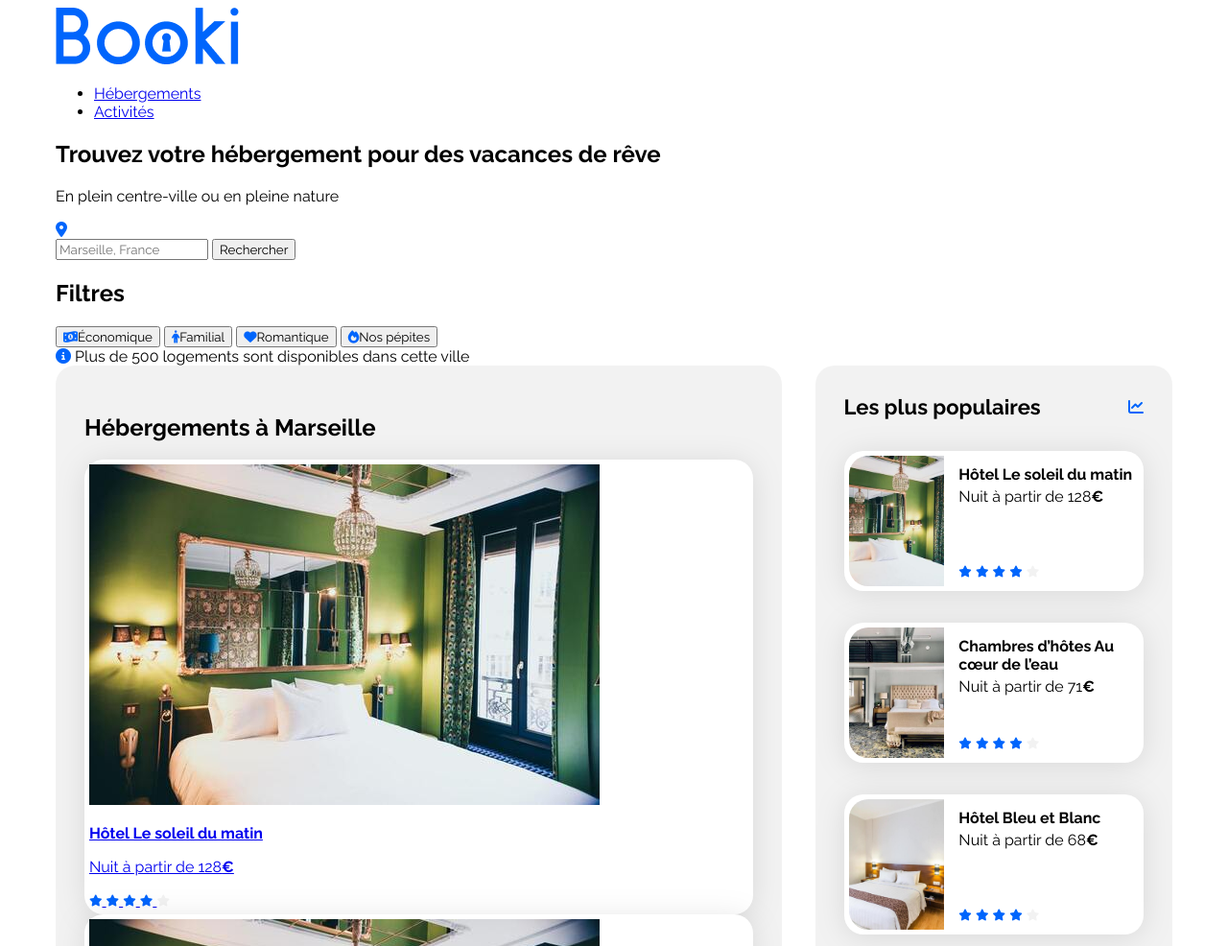
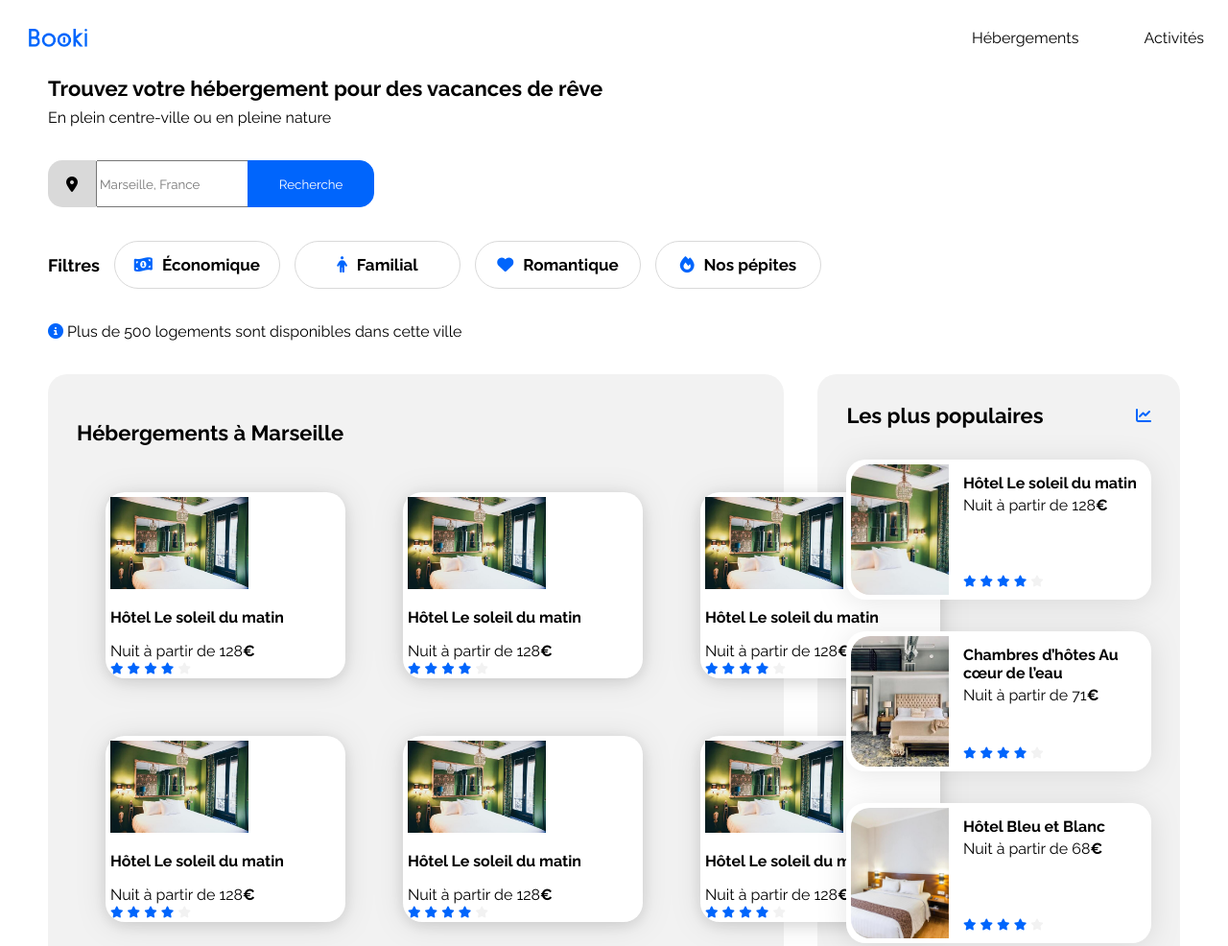
Before and after one commit to beseb/Booki_Project, a plain HTML site: page index.html in a window 1280 px wide. Shown: the top 986 px of the page at 96% size. Drawn offline with Linux system fonts and the light colour scheme.

Commit message:
add some more css on cards, just 'hebergements sections' is missing yet

```diff
--- a/css/style.css
+++ b/css/style.css
@@ -1,12 +1,27 @@
 /****** General ***********/
 * {
-    font-family: 'Raleway', sans-serif;
+  font-family: "Raleway", sans-serif;
 }
-
+h1 {
+  font-size: 22px;
+  font-weight: 700;
+}
+h2 {
+  font-size: 18px;
+  font-weight: 700;
+}
+h3 {
+  font-size: 17px;
+  font-weight: 700;
+}
+p {
+  font-size: 16px;
+  font-size: 400;
+}
 :root {
-    --main-color: #0065FC;
-    --main-bg-color: #F2F2F2;
-    --filter-bg-color: #DEEBFF;
+  --main-color: #0065fc;
+  --main-bg-color: #f2f2f2;
+  --filter-bg-color: #deebff;
 }
 
 .fa-solid {
@@ -15,14 +30,49 @@
 
 body {
   display: flex;
+  flex-direction: column;
   justify-content: center;
+  margin: 0;
 }
-
+header {
+  height: 79px;
+  width: 100%;
+  display: flex;
+  flex-direction: row;
+  justify-content: space-between;
+}
+.logo-booki {
+  width: 61px;
+  height: fit-content;
+  padding: 30px;
+}
+.menu {
+  display: flex;
+  flex-direction: row;
+  justify-content: center;
+  align-items: center;
+  padding: 0px 25px;
+}
+.menu ul {
+  list-style: none;
+  display: flex;
+  flex-direction: row;
+  align-items: center;
+  justify-content: space-around;
+  gap: 68px;
+}
 .main-container {
   width: 100%;
   max-width: 1440px;
-    padding: 0 50px;
+  padding: 0px 50px;
+  gap: 35px;
+
   box-sizing: border-box;
+}
+main {
+  gap: 35px;
+  display: flex;
+  flex-direction: column;
 }
 
 .section-title {
@@ -50,9 +100,92 @@ body {
 }
 
 .neutral-star {
-    color: var(--main-bg-color)
+  color: var(--main-bg-color);
 }
+a {
+  text-decoration: none;
+  color: black;
+}
+a:hover {
+  color: #0065fc;
+}
+/**** Info-group ****/
+.info-group {
+  display: flex;
+  flex-direction: column;
+  gap: 35px;
+}
+.headline {
+  display: flex;
+  height: 53px;
+  flex-direction: column;
+  align-items: flex-start;
+  gap: 8px;
+  align-self: stretch;
+}
+.headline h1,
+p {
+  margin: 0%;
+  gap: 8px;
+}
+.search-bar {
+  display: flex;
+  flex-direction: row;
+  justify-content: flex-start;
+  align-items: center;
+  width: 377px;
+  height: 49px;
+}
+.search-bar i {
+  width: 50px;
+  height: inherit;
+  border-radius: 15px 0px 0px 15px;
+  background-color: #d9d9d9;
+  color: black;
 
+  display: flex;
+  flex-direction: column;
+  justify-content: center;
+  align-items: center;
+}
+.txt-search-bar {
+  width: 160px;
+  height: 49px;
+}
+.search-bar button {
+  width: 132px;
+  height: 49px;
+  border: 1px solid #0065fc;
+  border-radius: 0px 15px 15px 0px;
+  background-color: #0065fc;
+  color: white;
+  margin-left: -6px;
+}
+.filter-bar {
+  width: auto;
+  height: 50px;
+  display: flex;
+  flex-direction: row;
+  gap: 15px;
+  justify-content: flex-start;
+  align-items: center;
+}
+.btn-filter {
+  height: inherit;
+  width: 173px;
+  background-color: white;
+  border: 1px solid #d9d9d9;
+  border-radius: 25px;
+  padding: 4px 19px;
+  font-size: 17px;
+  font-weight: 700;
+}
+.btn-filter:hover {
+  background-color:#deebff;
+}
+.btn-filter i {
+  padding-right: 10px;
+}
 /****** Hebergements And Populaires ***********/
 .hebergements-and-populaires {
   display: flex;
@@ -69,6 +202,36 @@ body {
 /****** Hebergements ***********/
 .hebergements {
   width: 65%;
+}
+.hebergements-cards{
+    box-sizing: border-box;
+    display: grid;
+    grid-template-columns: 1fr 1fr 1fr;
+}
+.hebergements-cards .card{
+    box-sizing: border-box;
+
+    width: 250px;
+    margin: 30px;
+    display: flex;
+padding-bottom: 0px;
+flex-direction: column;
+align-items: center;
+gap: 4px;
+border-radius: 20px;
+background: #FFF;
+/* Shadow/Card */
+box-shadow: 0px 3px 15px 0px rgba(0, 0, 0, 0.10);
+}
+.hebergements-cards img{
+    height: auto;
+    width: 60%;
+
+    /*box-sizing: border-box;*/
+}
+.hebergements-cards .card-content{
+    height: 50%;
+
 }
 
 /****** Populaires ***********/
@@ -115,9 +278,74 @@ body {
 .populaires-cards .card-rating {
   margin-bottom: 5px;
 }
+/****** Activites **********/
+.activites{
+    display: flex;
+    flex-direction: column;
+    justify-content: flex-start;
+    gap: 30px;
+    padding: 30px;
+}
+.activites-cards{
+    display: flex;
+    gap: 30px;
+    align-self: stretch;
+}
+.activites-cards .card{
+    display: flex;
+    height: 439px;
+    width: 300px;
+    flex-direction: column;
+    justify-content: flex-end;
+    align-items: center;
+    background-color: white;
+/* Shadow/Card */
+box-shadow: 0px 3px 15px 0px rgba(0, 0, 0, 0.10);
+}
+#activite-1 {
+    background-image: url(/images/activites/reno-laithienne.jpg);
+    background-size : 100% 85%;
+    background-repeat : no-repeat;
+}
 
+#activite-2{
+    background-image: url(/images/activites/paul-hermann.jpg);
+    background-size : 100% 85%;
+    background-repeat : no-repeat;
+}
+#activite-3{
+    background-image: url(/images/activites/kilyan-sockalingum.jpg);
+    background-size : 100% 85%;
+    background-repeat: no-repeat;
+}
+#activite-4{
+    background-image: url(/images/activites/florian-wehde.jpg);
+    background-size : 100% 85%;
+    background-repeat: no-repeat;
 
-
+}
+/********** Footer *********/
+footer{
+    height: 183px;
+    width: 100%;
+    display: flex;
+    flex-direction: row;
+    justify-content: space-around;
+    align-items: flex-start;
+    background-color: #d9d9d9;
+}
+.footer-section{
+    display: flex;
+    height: fit-content;
+    margin: 0%;
+    padding: 20px;
+    flex-direction: column;
+    align-items: flex-start;
+    justify-content: flex-start;
+    gap: 15px;
+    flex: 1 0 0;
+    align-self: stretch;
+}
 
 /* Le code ci-dessous correspond à la version responsive uniquement */
 
--- a/index.html
+++ b/index.html
@@ -21,16 +21,16 @@
   </head>
 
   <body>
+    <header>
+      <img class="logo-booki" src="images/logo/Booki.png" alt="logo Booki" />
+      <nav class="menu">
+        <ul>
+          <li><a href="#hebergements">Hébergements</a></li>
+          <li><a href="#activites">Activités</a></li>
+        </ul>
+      </nav>
+    </header>
     <div class="main-container">
-      <header>
-        <img src="images/logo/Booki.png" alt="logo Booki" />
-        <nav>
-          <ul class="menu">
-            <li><a href="#hebergements">Hébergements</a></li>
-            <li><a href="#activites">Activités</a></li>
-          </ul>
-        </nav>
-      </header>
       <main>
         <section class="info-group">
           <div class="headline">
@@ -46,21 +46,21 @@
                 name="rechercher"
                 placeholder="Marseille, France"
               />
-              <button type="submit">Rechercher</button>
+              <button type="submit">Recherche</button>
             </form>
           </div>
           <div class="filter-bar">
             <h2>Filtres</h2>
-            <button class="btn-filtres">
+            <button class="btn-filter">
               <i class="fa-solid fa-money-bill-1-wave"></i>Économique
             </button>
             <button class="btn-filter">
               <i class="fa-solid fa-person"></i>Familial
             </button>
-            <button class="btn-filtres">
+            <button class="btn-filter">
               <i class="fa-solid fa-heart"></i>Romantique
             </button>
-            <button class="btn-filtres">
+            <button class="btn-filter">
               <i class="fa-solid fa-fire"></i>Nos pépites
             </button>
           </div>
@@ -72,7 +72,7 @@
         <div class="hebergements-and-populaires" id="hebergements">
           <section class="hebergements">
             <h1>Hébergements à Marseille</h1>
-            <div class="card-container-hebergements">
+            <div class="hebergements-cards">
               <div class="card">
                 <a href="#">
                   <img
@@ -326,48 +326,32 @@
         </div>
         <section class="activites" id="activites">
           <h1>Activités à Marseille</h1>
-          <div class="activites-card-container">
-            <div class="card">
-              <img
-                src="./images/hebergements/emile-guillemot.jpg"
-                alt="Image de la chambre d'hôtel montrant un lit"
-              />
+          <div class="activites-cards">
+            <div class="card" id="activite-1" >
               <div class="card-content">
                 <div class="card-txt">
-                  <h3 class="card-title">Hôtel Le soleil du matin</h3>
+                  <h3 class="card-title">Le Vieux-Port</h3>
                 </div>
               </div>
             </div>
-            <div class="card">
-              <img
-                src="./images/hebergements/emile-guillemot.jpg"
-                alt="Image de la chambre d'hôtel montrant un lit"
-              />
+            <div class="card" id="activite-2">
               <div class="card-content">
                 <div class="card-txt">
-                  <h3 class="card-title">Hôtel Le soleil du matin</h3>
+                  <h3 class="card-title">Fort de Pomègues</h3>
                 </div>
               </div>
             </div>
-            <div class="card">
-              <img
-                src="./images/hebergements/emile-guillemot.jpg"
-                alt="Image de la chambre d'hôtel montrant un lit"
-              />
+            <div class="card" id="activite-3">
               <div class="card-content">
                 <div class="card-txt">
-                  <h3 class="card-title">Hôtel Le soleil du matin</h3>
+                  <h3 class="card-title">Parc national des Calanques</h3>
                 </div>
               </div>
             </div>
-            <div class="card">
-              <img
-                src="./images/hebergements/emile-guillemot.jpg"
-                alt="Image de la chambre d'hôtel montrant un lit"
-              />
+            <div class="card" id="activite-4">
               <div class="card-content">
                 <div class="card-txt">
-                  <h3 class="card-title">Hôtel Le soleil du matin</h3>
+                  <h3 class="card-title">Notre-Dame-de-la-Garde</h3>
                 </div>
               </div>
             </div>
```
Lines whose indentation alone changed are shown as unchanged.
